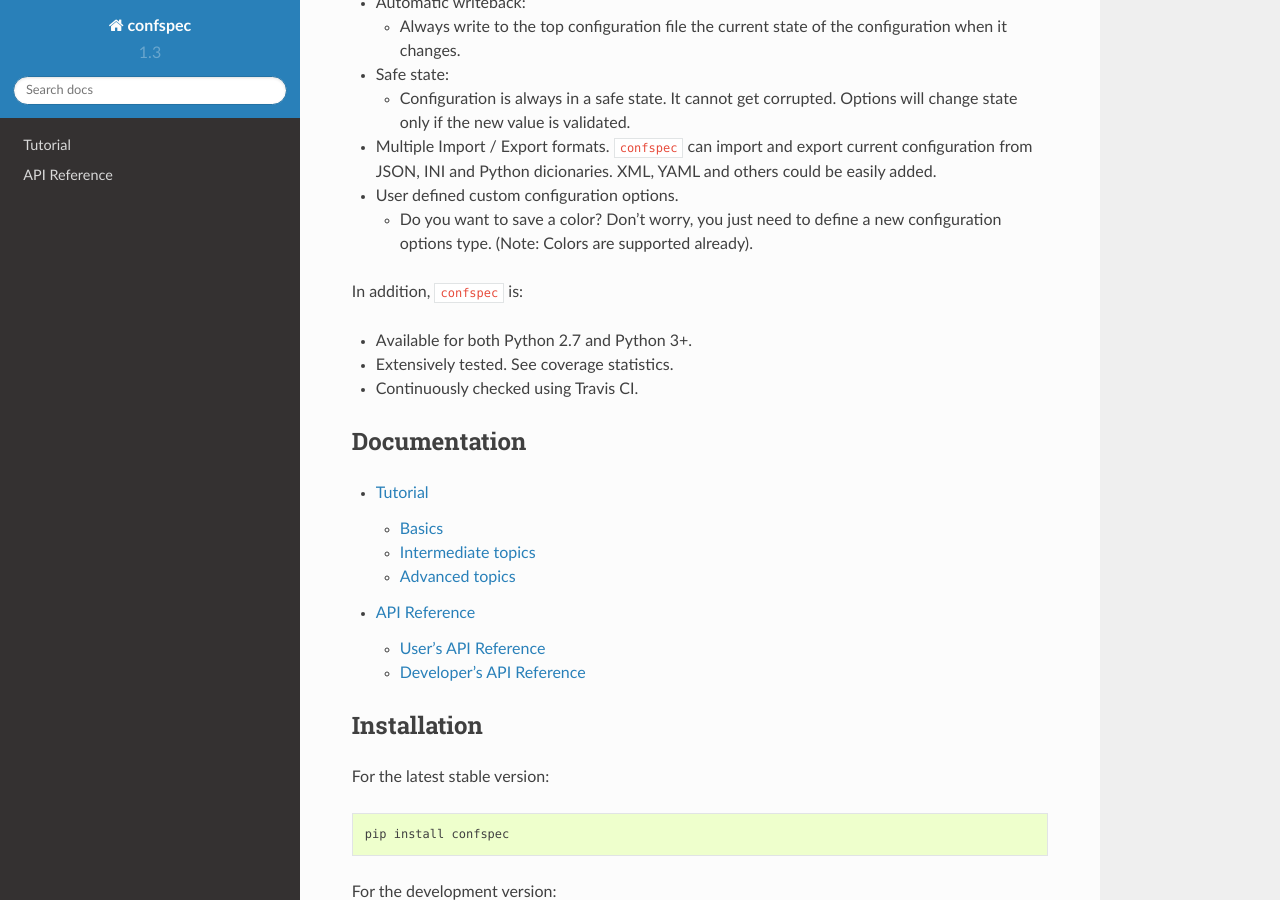
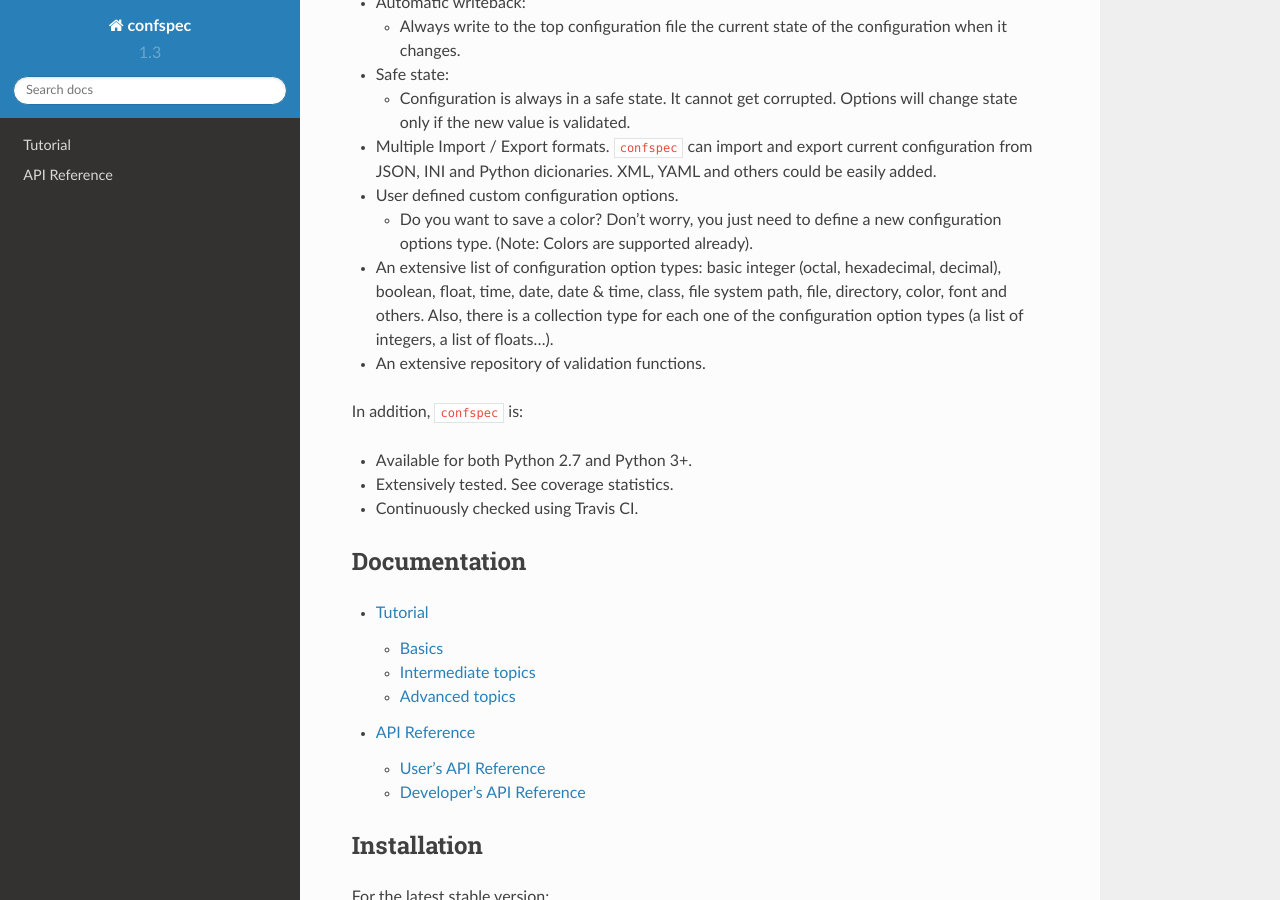
Before and after one commit to carlos-jenkins/confspec, a Sphinx documentation site: the page built from doc/index.rst, in a window 1280 px wide and 900 px high, scrolled down 2359 px. Built offline with Sphinx 7.4.7 and the Read the Docs theme 2.0.0, drawn with Linux system fonts in a browser that asks for light colours.

Commit message:
Added some missing features and another placeholder title in the tutorial.

```diff
--- a/doc/content/tutorial.rst
+++ b/doc/content/tutorial.rst
@@ -53,3 +53,6 @@ Defining a new option type
 
 Creating a new collection type based on previous option
 +++++++++++++++++++++++++++++++++++++++++++++++++++++++
+
+Writing you own format provider (import and export configuration)
++++++++++++++++++++++++++++++++++++++++++++++++++++++++++++++++++
--- a/doc/index.rst
+++ b/doc/index.rst
@@ -147,6 +147,14 @@ Features
   - Do you want to save a color? Don't worry, you just need to define a new
     configuration options type. (Note: Colors are supported already).
 
+- An extensive list of configuration option types: basic integer (octal,
+  hexadecimal, decimal), boolean, float, time, date, date & time, class,
+  file system path, file, directory, color, font and others. Also, there is
+  a collection type for each one of the configuration option types
+  (a list of integers, a list of floats...).
+
+- An extensive repository of validation functions.
+
 In addition, ``confspec`` is:
 
 - Available for both Python 2.7 and Python 3+.
```
